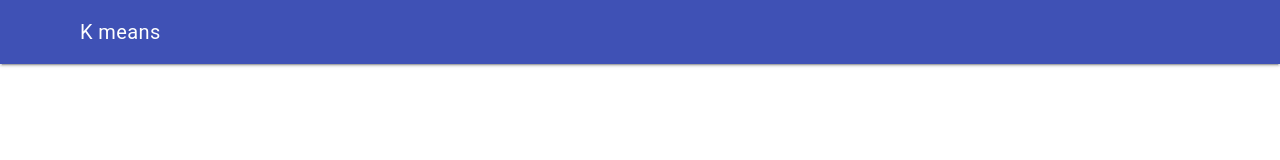
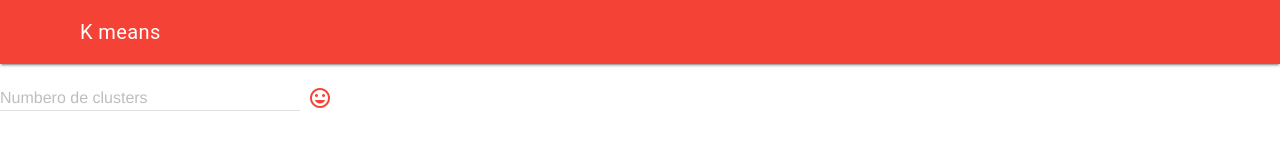
Before and after one commit to SagsSkywalker/KanjiStudy, a plain HTML site: page kmeans-proyecto/index.html in a window 1280 px wide. Drawn offline with nearby package versions, Linux system fonts and the light colour scheme.

Commit message:
View fixed
View fixed

```diff
--- a/kmeans-proyecto/index.html
+++ b/kmeans-proyecto/index.html
@@ -7,9 +7,9 @@
 
     <title>K means</title>
     <meta name="viewport" content="width=device-width, initial-scale=1">
-  <link rel="stylesheet" type="text/css" media="screen" href="main.css" />
+
     <link rel="stylesheet" href="https://fonts.googleapis.com/icon?family=Material+Icons">
-  <link rel="stylesheet" href="https://code.getmdl.io/1.3.0/material.indigo-pink.min.css">
+    <link rel="stylesheet" href="https://code.getmdl.io/1.3.0/material.red-orange.min.css" />
     <script defer src="https://code.getmdl.io/1.3.0/material.min.js"></script>
 
     <!-- <link rel="stylesheet" href="css/styles.css?v=1.0"> -->
@@ -44,11 +44,20 @@
         </div>
         <main class="mdl-layout__content">
             <div class="page-content">
-                <!-- Your content goes here -->
+                <form action="#">
+                    <div class="mdl-textfield mdl-js-textfield mdl-textfield--floating-label">
+                        <input class="mdl-textfield__input" type="text" pattern="-?[0-9]*(\.[0-9]+)?" id="numClusters">
+                        <label class="mdl-textfield__label" for="sample4">Numbero de clusters</label>
+                        <span class="mdl-textfield__error">Solo números porfavor :\/</span>
+                    </div>
+                    <button class="mdl-button mdl-js-button mdl-button--icon mdl-button--colored" onclick="kMeans();">
+                        <i class="material-icons">mood</i>
+                    </button>
+                </form>
             </div>
         </main>
     </div>
-  <script src="./kmeans.js"></script>
+    <!-- <script src="./kmeans.js"></script> -->
     <script src="./kmeans_G.js"></script>
 </body>
 
--- a/kmeans-proyecto/kmeans_G.js
+++ b/kmeans-proyecto/kmeans_G.js
@@ -1,26 +1,30 @@
-var cluserSize = 2;
-var data = [['185','72'],['170','56'],['168','60'],['179','68'],['182','72'],['188','77']]
+function kMeans() {
+
+    var cluserSize = parseInt(document.getElementById("numClusters").value);
+
+
+    var data = [['185', '72'], ['170', '56'], ['168', '60'], ['179', '68'], ['182', '72'], ['188', '77']]
 
     //Cluster size given, 2
     var Clusers_Base = [];
     var Clusters = [];
     var distancesHolder = [];
 
-for(var i = 0; i < cluserSize; i++){
+    for (var i = 0; i < cluserSize; i++) {
         Clusers_Base.push(data[i]);
         Clusters.push([]);
         distancesHolder.push(0);
     }
 
-function calculateEuclidian(sampleMain, sampleCluster){
-    return Math.sqrt(Math.pow((sampleCluster[0]-sampleMain[0]),2)+Math.pow((sampleCluster[1]-sampleMain[1]),2))
+    function calculateEuclidian(sampleMain, sampleCluster) {
+        return Math.sqrt(Math.pow((sampleCluster[0] - sampleMain[0]), 2) + Math.pow((sampleCluster[1] - sampleMain[1]), 2))
     }
 
-function assignCluster(euclidianDistances){
+    function assignCluster(euclidianDistances) {
         var minVal = euclidianDistances[0];
         var minVal_Counter = 0;
-    for(var i = 0; i < euclidianDistances.length; i++){
-        if(minVal > euclidianDistances[i]){
+        for (var i = 0; i < euclidianDistances.length; i++) {
+            if (minVal > euclidianDistances[i]) {
                 minVal = euclidianDistances[i];
                 minVal_Counter = i;
             }
@@ -30,15 +34,17 @@ function assignCluster(euclidianDistances){
 
     var sample = data[0];
 
-for(var i = 0; i < data.length; i++){
+    for (var i = 0; i < data.length; i++) {
         sample = data[i];
-    for(var j = 0; j < cluserSize; j++){
+        for (var j = 0; j < cluserSize; j++) {
             distancesHolder[j] = calculateEuclidian(sample, Clusers_Base[j]);
         }
         Clusters[assignCluster(distancesHolder)].push(sample);
     }
 
     console.log(Clusters);
+
+}
 
 /*
 Ok te preguntarás que diablos. Trataré de explicarme lo mejor que pueda. Igual el video es muy fácil de entender.
```
Lines whose indentation alone changed are shown as unchanged.
